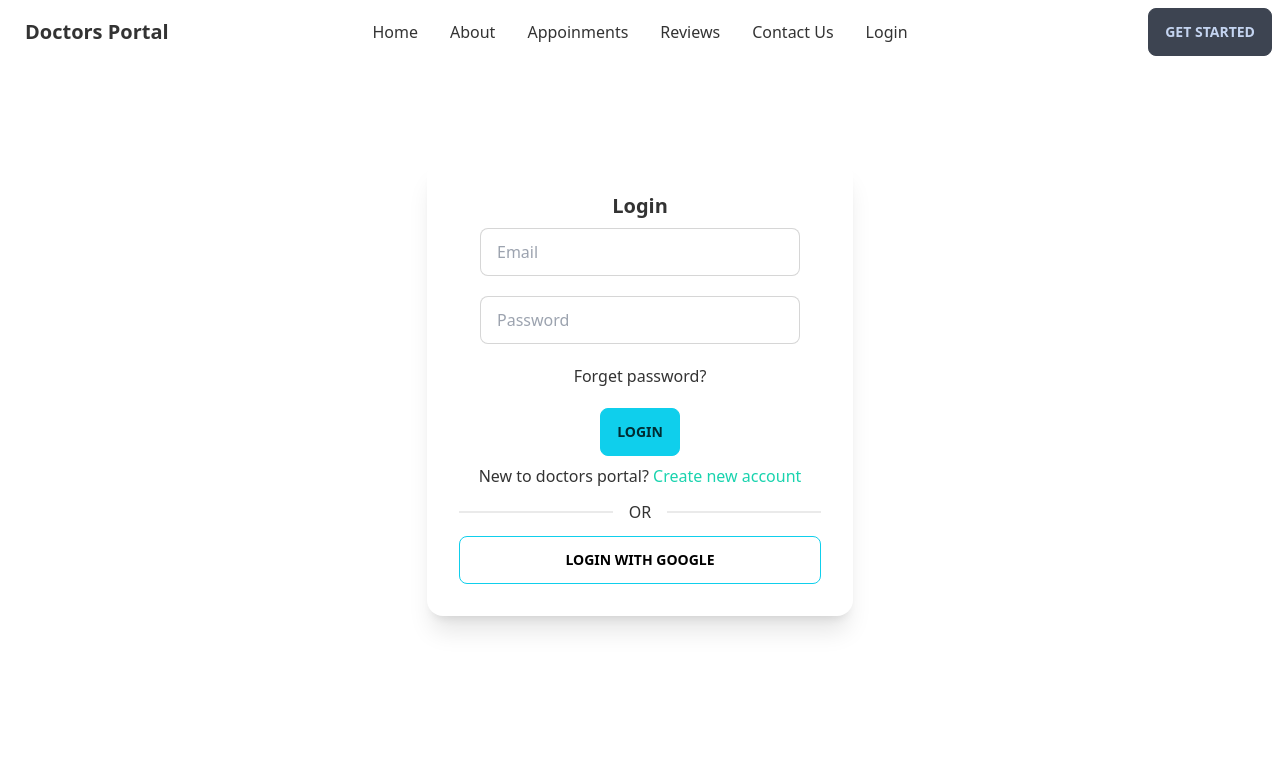
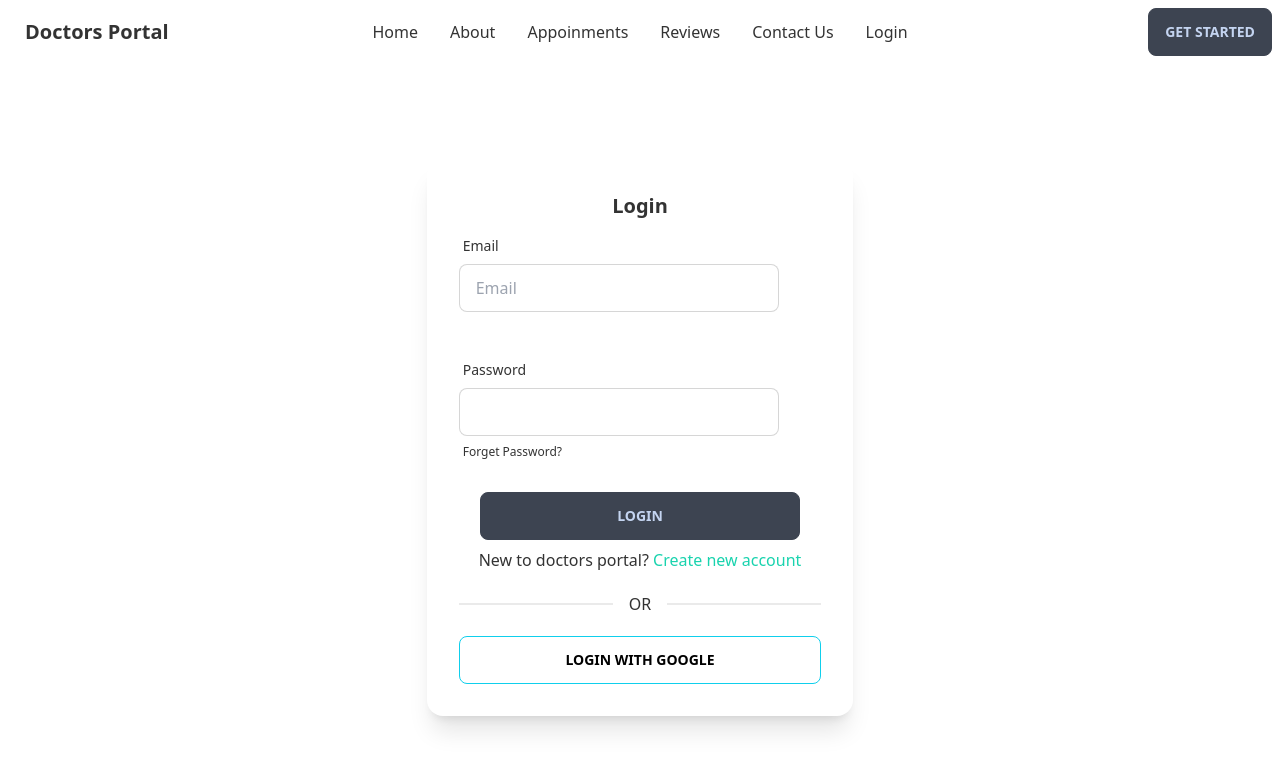
Before and after one commit to Kanizfatema47/d-web, a React (Create React App) app: page /login in a window 1280 px wide. Shown: the top 770 px of the page. Built offline with nearby package versions, Linux system fonts and the light colour scheme; no server answers.

Commit message:
password and email validation done

```diff
--- a/package.json
+++ b/package.json
@@ -14,6 +14,7 @@
     "react-day-picker": "^8.0.4",
     "react-dom": "^18.1.0",
     "react-firebase-hooks": "^5.0.3",
+    "react-hook-form": "^7.31.1",
     "react-router-dom": "^6.3.0",
     "react-scripts": "5.0.1",
     "web-vitals": "^2.1.4"
--- a/src/App.js
+++ b/src/App.js
@@ -4,9 +4,8 @@
 import { Route, Routes } from 'react-router-dom';
 import Home from './Pages/Home/Home';
 import Appoinments from './Pages/Appoinments/Appoinments';
-import Text from './Pages/Test';
-import SignIn from './Pages/Login/SignIn';
 import Login from './Pages/Login/Login';
+
 
 function App() {
   return (
@@ -14,7 +13,6 @@
       <Navbar></Navbar>
       <Routes>
         <Route path='/' element={<Home></Home>}/>
-        <Route path='/test' element={<Text></Text>}/>
 
 
         <Route path='/appoinments' element={<Appoinments></Appoinments>}/>
--- a/src/Pages/Login/Login.js
+++ b/src/Pages/Login/Login.js
@@ -2,6 +2,7 @@
 import { Link } from 'react-router-dom';
 import auth from '../../firebase.init';
 import { useSignInWithGoogle } from 'react-firebase-hooks/auth'
+import { useForm } from 'react-hook-form';
 const Login = () => {
 
     // const emailRef = useRef;
@@ -10,10 +11,17 @@
 
 
     const [signInWithGoogle, user] = useSignInWithGoogle(auth);
+    const { register, formState: { errors }, handleSubmit } = useForm();
+
+
+
 
     if (user) {
 
         console.log(user)
+    }
+    const onSubmit = data => {
+        console.log(data);
     }
 
     // const handleSubmit= e =>{
@@ -27,25 +35,73 @@
             <div className="card  mx-auto text-center bg-base-100 shadow-xl lg:w-4/12 sm:w-96">
                 <div className="card-body ">
                     <h2 className="card-title text-center mx-auto">Login</h2>
-                    <form className='grid grid-cols-1 gap-5 justify-items-center'>
-                        <input type="email" email='email' placeholder="Email" className="input input-bordered w-full max-w-xs" />
-                        <input type="password" name='password' placeholder="Password" className="input input-bordered w-full max-w-xs" />
-                        <p className='text-left'>Forget password?</p>
-                        <div className="card-actions justify-center">
-                            <button className="btn btn-primary uppercase">Login</button>
+                    <form onSubmit={handleSubmit(onSubmit)}>
+
+                        <div class="form-control w-full max-w-xs">
+                            <label class="label">
+                                <span class="label-text">Email</span>
+
+                            </label>
+
+                            <input type="email" placeholder="Email" class="input input-bordered w-full max-w-xs"
+                                {...register("email", {
+                                    required: {
+                                        value: true,
+                                        message: "Email is required"
+                                    },
+                                    pattern: {
+                                        value: /[a-z0-9]+@[a-z]+\.[a-z]{2,3}/,
+                                        message: 'Provied a valid email'
+                                    }
+                                })} />
+
+
+                            <label class="label">
+                                {errors.email?.type === 'required' && <span class="label-text-alt text-red">{errors.email.message}</span>}
+                                {errors.email?.type === 'pattern' && <span class="label-text-alt text-red">{errors.email.message}</span>}
+
+                            </label>
                         </div>
+                        <input />
 
+                        {/* password */}
+
+                        <div class="form-control w-full max-w-xs">
+                            <label class="label">
+                                <span class="label-text">Password</span>
+
+                            </label>
+
+                            <input type="" plpasswordaceholder="Password" class="input input-bordered w-full max-w-xs"
+                                {...register("password", {
+                                    required: {
+                                        value: true,
+                                        message: "Password is required"
+                                    },
+                                   minLength:{
+                                       value: 6,
+                                       message: "Must be 6 character and longer"
+                                   }
+                                })} />
+
+
+                            <label class="label">
+                                <span class="label-text-alt">Forget Password?</span>
+                                {errors.password?.type === 'required' && <span class="label-text-alt text-red">{errors.password.message}</span>}
+                                {errors.password?.type === 'minLength' && <span class="label-text-alt text-red">{errors.password.message}</span>}
+
+                            </label>
+                        </div>
+                        <input />
+
+                        <input className='btn w-full max-w-xs uppercase' type="submit"  value="Login"/>
                     </form>
-                    <div className="flex flex-col w-full">
-                        <div className="rounded-box place-items-center">
-                            <p>New to doctors portal? <Link className='text-secondary' to='/register'> Create new account </Link> </p>
+                    <p>New to doctors portal? <Link className='text-secondary' to='/register'> Create new account </Link> </p>
 
-                        </div>
-                        <div className="divider">OR</div>
-                        <div className=" rounded-box place-items-center ">
-                            <button  onClick={()=> signInWithGoogle()} className="btn text-black bg-transparent w-full border-primary hover:text-white">Login with Google</button>
+                    <div className="divider">OR</div>
+                    <div className=" rounded-box place-items-center ">
+                        <button onClick={() => signInWithGoogle()} className="btn text-black bg-transparent w-full border-primary hover:text-white">Login with Google</button>
 
-                        </div>
                     </div>
                 </div>
             </div>
--- a/src/Pages/Login/SignIn.js
+++ /dev/null
@@ -1,19 +0,0 @@
-import React from 'react';
-import { useSignInWithGoogle } from 'react-firebase-hooks/auth';
-import auth from '../../firebase.init';
-
-const SignIn = () => {
-    const [signInWithGoogle] = useSignInWithGoogle(auth)
-
-    return (
-        <div >
-            <form>
-
-            </form>
-            <button onClick={()=> signInWithGoogle()} className="btn text-black bg-transparent w-full border-primary hover:text-white">Login with Google</button>
-
-        </div>
-    );
-};
-
-export default SignIn;
--- a/src/Pages/Test.js
+++ /dev/null
@@ -1,18 +0,0 @@
-import React from 'react';
-import { useSignInWithGoogle } from 'react-firebase-hooks/auth';
-import auth from '../firebase.init';
-
-const Test = () => {
-    const [signInWithGoogle, user] = useSignInWithGoogle(auth)
-
-    if(user){
-        console.log(user)
-    }
-    return (
-        <div>
-            <button onClick={()=> signInWithGoogle()} className='btn btn-primary' type="submit">Test</button>
-        </div>
-    );
-};
-
-export default Test;
```
Also changed, not shown: 1 other file (tests, documents, lock files or other folders).
